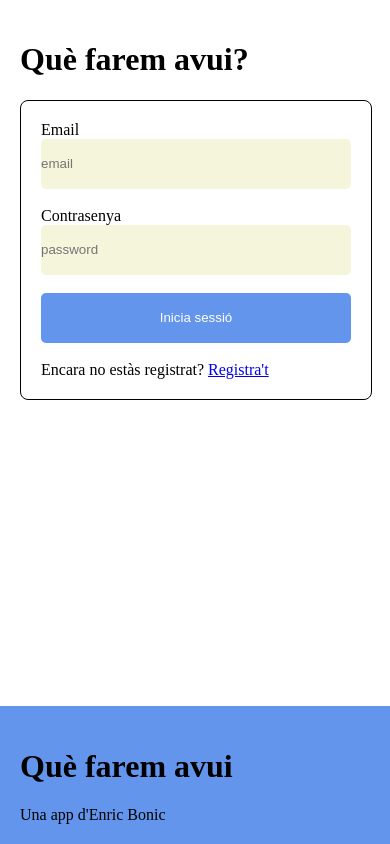
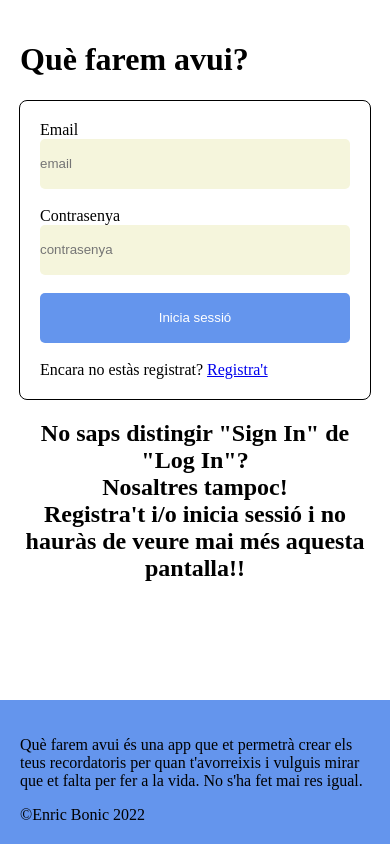
Before and after one commit to enricbonic/final-project, a Vue app: page /#/auth/login in a window 390 px wide. Built offline with nearby package versions, Linux system fonts and the light colour scheme; no server answers.

Commit message:
dimecres

```diff
--- a/src/components/Footer.vue
+++ b/src/components/Footer.vue
@@ -1,7 +1,10 @@
 <template>
 <div class="footer">
-    <h1>Què farem avui</h1>
-    Una app d'Enric Bonic
+    <p>Què farem avui és una app que et permetrà
+        crear els teus recordatoris per quan t'avorreixis i vulguis
+        mirar que et falta per fer a la vida. No s'ha fet mai res igual.</p>
+        ©Enric Bonic 2022
+
 </div>
 </template>
 <script setup>
--- a/src/components/Login.vue
+++ b/src/components/Login.vue
@@ -12,7 +12,7 @@
                 <div class="field">
                     <label class="label">Contrasenya</label>
                     <div class="control">
-                        <input v-model="password" class="input" type="password" placeholder="password">
+                        <input v-model="password" class="input" type="password" placeholder="contrasenya">
                     </div>
                 </div>
                 <br>
--- a/src/components/MainTasks.vue
+++ b/src/components/MainTasks.vue
@@ -151,5 +151,8 @@ button{
   border: 0;
   color: blue;
 }
+button:hover{
+  text-decoration: underline;
+}
 
 </style>
--- a/src/components/Register.vue
+++ b/src/components/Register.vue
@@ -12,14 +12,14 @@
                 <div class="field">
                     <label class="label">Contrasenya</label>
                     <div class="control">
-                        <input v-model="password" class="input" type="password" placeholder="password">
+                        <input v-model="password" class="input" type="password" placeholder="contrasenya">
                     </div>
                 </div>
                 <br>
                 <div class="field">
                     <label class="label">Confirma la contrasenya</label>
                     <div class="control">
-                        <input v-model="confirmPassword" class="input" type="password" placeholder="confirm password">
+                        <input v-model="confirmPassword" class="input" type="password" placeholder="confirma la contrasenya">
                     </div>
                 </div>
                 <br>
--- a/src/views/Auth.vue
+++ b/src/views/Auth.vue
@@ -2,7 +2,13 @@
     <div class="auth">
         <div class="authThings">
     <h1>Què farem avui?</h1>
+    <div class="authFlex">
     <router-view></router-view>
+    <h2>No saps distingir "Sign In" de "Log In"?
+        <br> Nosaltres tampoc!
+    <br> Registra't i/o inicia sessió i no hauràs
+    de veure mai més aquesta pantalla!!</h2>
+</div>
 </div>
     <Footer></Footer>
 </div>
@@ -20,4 +26,24 @@ import Footer from '../components/Footer.vue'
 .authThings{
     padding: 20px;
 }
+.authFlex{
+    display: flex;
+    flex-direction: row;
+    justify-content: space-around;
+    width: 100%;
+}
+.authFlex>h2{
+    width: 40%;
+}
+@media (max-width: 600px){
+.authFlex{
+    flex-direction: column;
+    align-items: center;
+}
+.authFlex>h2{
+    width: 350px;
+    text-align: center;
+
+}
+}
 </style>
--- a/src/views/Home.vue
+++ b/src/views/Home.vue
@@ -11,9 +11,9 @@
   <section>
     <CrearTask />
     <div class="arxiu">
+      <button @click="filtered = 'unfinished'"><h1>Pendents</h1></button>
+      <button @click="filtered = 'done'"><h1>Fetes</h1></button>
     <button @click="filtered = 'all'"><h1>Totes</h1></button>
-    <button @click="filtered = 'done'"><h1>Fetes</h1></button>
-    <button @click="filtered = 'unfinished'"><h1>Per fer</h1></button>
   </div>
     <div class="taskGrid">
       <div v-for="task in tasks">
@@ -80,8 +80,9 @@ section{
   display: flex;
   justify-content: space-around;
   margin: 0% 30%;
-
-
+}
+button:hover{
+  text-decoration: underline;
 }
 @media (max-width: 950px){
   .taskGrid{
```
